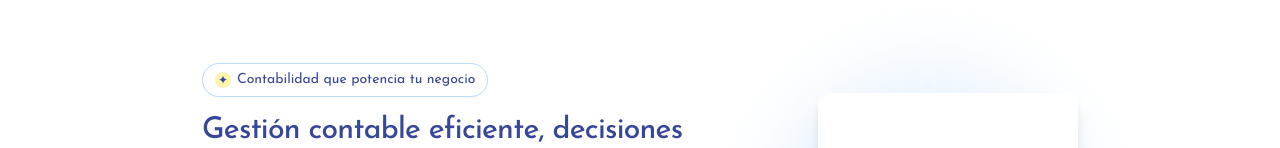
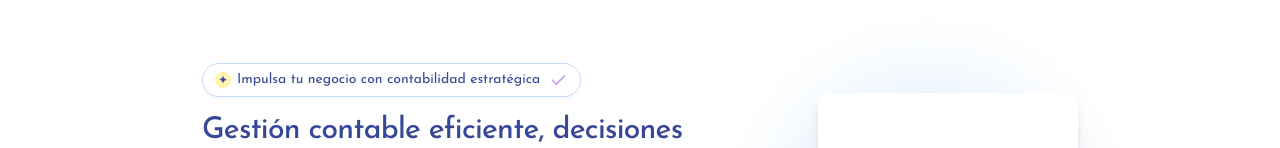
Before and after one commit to LeoGittt/Contables, a Next.js app: page / in a window 1280 px wide. Shown: the part 129-277 px from the top of the page. Built offline with nearby package versions, Linux system fonts and the light colour scheme; a web font is replaced by a local one.

Commit message:
Update hero-section.tsx

```diff
--- a/components/sections/hero-section.tsx
+++ b/components/sections/hero-section.tsx
@@ -33,8 +33,22 @@ export function HeroSection() {
             <span className="mr-1.5 flex h-4 w-4 items-center justify-center rounded-full bg-[#FFF3AE]">
               <span className="text-xs text-[#364797]">✦</span>
             </span>
-            <span className="font-josefin text-[#364797]">
-              Contabilidad que potencia tu negocio
+            <span className="font-josefin text-[#364797] flex items-center gap-2">
+              <span>Impulsa tu negocio con contabilidad estratégica</span>
+              <svg
+                xmlns="http://www.w3.org/2000/svg"
+                className="h-5 w-5 text-[#C8A0F2]"
+                fill="none"
+                viewBox="0 0 24 24"
+                stroke="currentColor"
+              >
+                <path
+                  strokeLinecap="round"
+                  strokeLinejoin="round"
+                  strokeWidth="2"
+                  d="M5 12l5 5L20 7"
+                />
+              </svg>
             </span>
           </div>
 
```
